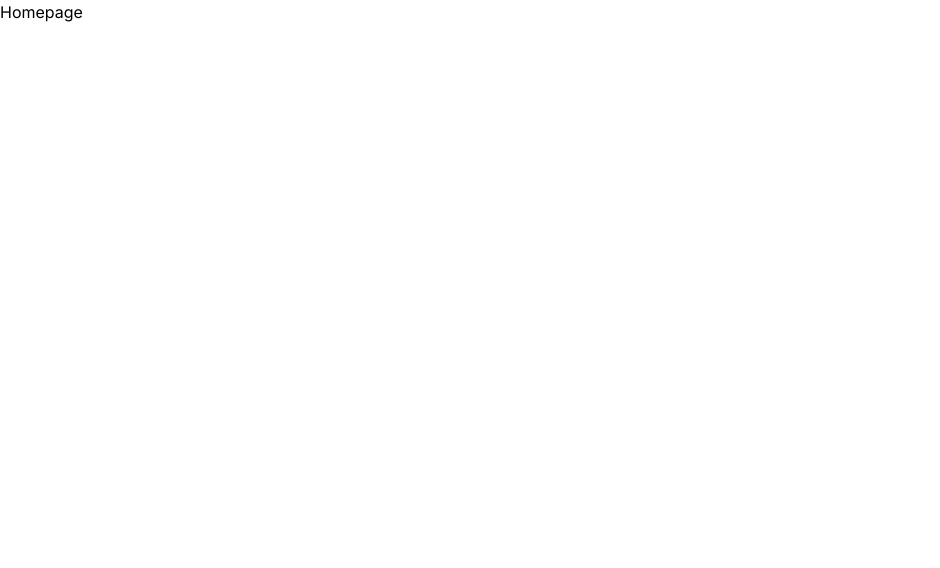
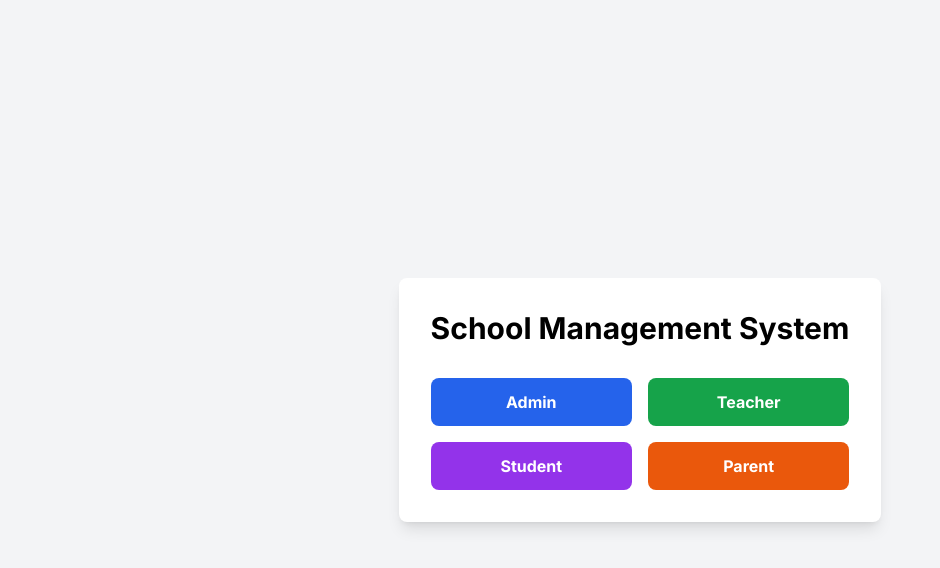
Before and after one commit to saifimd1234/school-management-system, a Next.js app: page / in a window 1280 px wide. Shown: the top 568 px of the page, without its empty margins (0-940 px from the left). Built offline with nearby package versions, Linux system fonts and the light colour scheme.

Commit message:
Update the homepage.

```diff
--- a/package.json
+++ b/package.json
@@ -12,7 +12,7 @@
     "@hookform/resolvers": "^3.9.0",
     "@types/react-big-calendar": "^1.8.9",
     "moment": "^2.30.1",
-    "next": "14.2.5",
+    "next": "^14.2.35",
     "react": "^18",
     "react-big-calendar": "^1.13.2",
     "react-calendar": "^5.0.0",
@@ -26,7 +26,7 @@
     "@types/react": "^18",
     "@types/react-dom": "^18",
     "eslint": "^8",
-    "eslint-config-next": "14.2.5",
+    "eslint-config-next": "^16.1.4",
     "postcss": "^8",
     "tailwindcss": "^3.4.1",
     "typescript": "^5"
--- a/src/app/page.tsx
+++ b/src/app/page.tsx
@@ -1,6 +1,44 @@
+'use client'
+
+import Link from 'next/link'
+
 const Homepage = () => {
   return (
-    <div className=''>Homepage</div>
+    <div className='flex items-center justify-center min-h-screen bg-gray-100'>
+      <div className='bg-white p-8 rounded-lg shadow-lg'>
+        <h1 className='text-3xl font-bold text-center mb-8'>School Management System</h1>
+        <div className='grid grid-cols-2 gap-4'>
+          <Link
+            href='/admin'
+            className='w-full bg-blue-600 hover:bg-blue-700 text-white font-bold py-3 px-6 rounded-lg transition block text-center'
+            role='button'
+          >
+            Admin
+          </Link>
+          <Link
+            href='/teacher'
+            className='w-full bg-green-600 hover:bg-green-700 text-white font-bold py-3 px-6 rounded-lg transition block text-center'
+            role='button'
+          >
+            Teacher
+          </Link>
+          <Link
+            href='/student'
+            className='w-full bg-purple-600 hover:bg-purple-700 text-white font-bold py-3 px-6 rounded-lg transition block text-center'
+            role='button'
+          >
+            Student
+          </Link>
+          <Link
+            href='/parent'
+            className='w-full bg-orange-600 hover:bg-orange-700 text-white font-bold py-3 px-6 rounded-lg transition block text-center'
+            role='button'
+          >
+            Parent
+          </Link>
+        </div>
+      </div>
+    </div>
   )
 }
 
```
Also changed, not shown: 1 other file (tests, documents, lock files or other folders).
